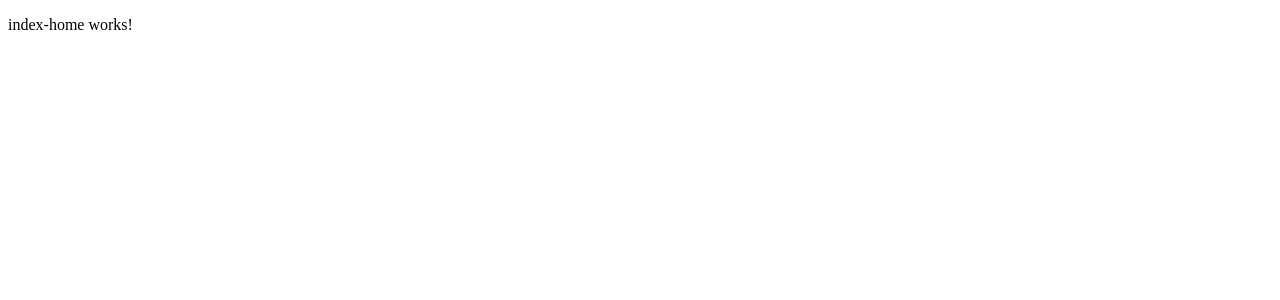
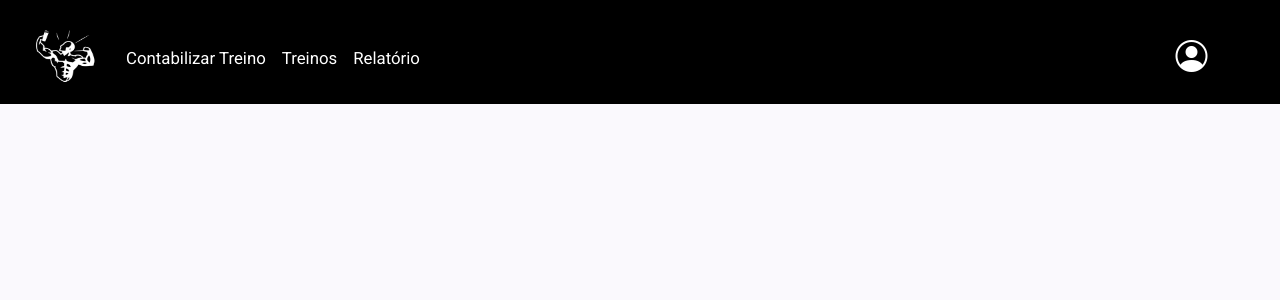
Before and after one commit to DEVLucasMoretti/Contabilizador-de-Treinos, an Angular app: page /home in a window 1280 px wide. Shown: the top 300 px of the page. Built offline with nearby package versions, Linux system fonts and the light colour scheme.

Commit message:
Implemtação Menu

```diff
--- a/angular.json
+++ b/angular.json
@@ -25,6 +25,7 @@
               }
             ],
             "styles": [
+              "src/material-theme.scss",
               "src/styles.css"
             ]
           },
--- a/package.json
+++ b/package.json
@@ -23,10 +23,12 @@
   "private": true,
   "packageManager": "npm@11.1.0",
   "dependencies": {
+    "@angular/cdk": "^21.0.6",
     "@angular/common": "^21.0.0",
     "@angular/compiler": "^21.0.0",
     "@angular/core": "^21.0.0",
     "@angular/forms": "^21.0.0",
+    "@angular/material": "^21.0.6",
     "@angular/platform-browser": "^21.0.0",
     "@angular/router": "^21.0.0",
     "rxjs": "~7.8.0",
--- a/src/app/pages/index-home/index-home.html
+++ b/src/app/pages/index-home/index-home.html
@@ -1 +1 @@
-<p>index-home works!</p>
+<app-menu></app-menu>
--- a/src/app/pages/index-home/index-home.ts
+++ b/src/app/pages/index-home/index-home.ts
@@ -1,8 +1,9 @@
 import { Component } from '@angular/core';
+import { Menu } from "../../shared/menu/menu";
 
 @Component({
   selector: 'app-index-home',
-  imports: [],
+  imports: [Menu],
   templateUrl: './index-home.html',
   styleUrl: './index-home.css',
 })
--- a/src/app/shared/header/header.html
+++ b/src/app/shared/header/header.html
@@ -1 +1,3 @@
-<p>header works!</p>
+<header>
+  <app-menu></app-menu>
+</header>
--- a/src/app/shared/header/header.ts
+++ b/src/app/shared/header/header.ts
@@ -1,8 +1,9 @@
 import { Component } from '@angular/core';
+import { Menu } from "../menu/menu";
 
 @Component({
   selector: 'app-header',
-  imports: [],
+  imports: [Menu],
   templateUrl: './header.html',
   styleUrl: './header.css',
 })
--- a/src/app/shared/menu/menu.css
+++ b/src/app/shared/menu/menu.css
@@ -0,0 +1,69 @@
+.me-active{
+    font-weight: bold;
+}
+.navbar span {
+  color: white;
+  font-size: larger;
+}
+.bg{
+  background-color: #000000;
+}
+i{
+  color: white;
+}
+
+
+/* garante alinhamento do menu do usuário à direita */
+.navbar-nav {
+  display: flex;
+  width: 100%;
+}
+
+.navbar-nav .ms-auto {
+  margin-left: auto !important;
+}
+
+/* Estilo do ícone do usuário */
+.user-icon {
+  font-size: 2rem;
+  margin-right: 8px;
+}
+
+/* Fundo verde do dropdown */
+.user-dropdown {
+  background-color: #000000 !important;
+  border-radius: 8px;
+  border: 1px solid rgba(255,255,255,0.2);
+}
+
+/* Texto branco + alinhamento dos itens */
+.user-dropdown .dropdown-item {
+  color: #ffffff !important;
+  display: flex;
+  align-items: center;
+  gap: 6px;
+  padding: 10px 16px;
+  font-size: 1rem;
+}
+
+/* Hover do dropdown */
+.user-dropdown .dropdown-item:hover {
+  background-color: #000200 !important; /* verde mais forte */
+}
+
+/* Divider branca e suave */
+.user-dropdown .dropdown-divider {
+  border-top: 1px solid rgba(255, 255, 255, 0.4) !important;
+}
+.user-dropdown {
+  position: fixed !important;
+  top: 100px;                /* ajuste conforme a altura da sua navbar */
+  min-width: 220px;         /* largura mínima do menu */
+  z-index: 2000;            /* acima do restante */
+  border-radius: 8px;
+}
+
+/* garante que o alinhamento do conteúdo continue */
+.user-dropdown .dropdown-item {
+  white-space: nowrap;
+}
--- a/src/app/shared/menu/menu.html
+++ b/src/app/shared/menu/menu.html
@@ -1 +1,52 @@
-<p>menu works!</p>
+<nav class="navbar navbar-expand-lg bg word-color">
+  <ul style="margin-left: 20px;" class="navbar-nav w-100 mb-2 mb-lg-0 mt-2">
+    <li>
+      <a routerLink="/home">
+        <img src="logo.png" alt="Logo" width="90" height="80" class="me-2">
+      </a>
+    </li>
+    <li class="nav-item mt-4">
+      <a class="nav-link" routerLink="/index-cadastroClientes" routerLinkActive="active me-active">
+        <span>Contabilizar Treino</span>
+      </a>
+    </li>
+
+    <li class="nav-item mt-4">
+      <a class="nav-link" routerLink="/index-relatorios" routerLinkActive="active me-active">
+        <span>Treinos</span>
+      </a>
+    </li>
+
+    <li class="nav-item mt-4">
+      <a class="nav-link" routerLink="/index-tarefasContabeis" routerLinkActive="active me-active">
+        <span>Relatório</span>
+      </a>
+    </li>
+
+     <li class="nav-item dropdown ms-auto user-menu mt-3" style="margin-right: 45px;">
+      <a class="nav-link dropdown-toggle d-flex align-items-center" href="#" role="button"
+         data-bs-toggle="dropdown" aria-expanded="false">
+        <i class="bi bi-person-circle user-icon"></i>
+        <span>{{nomeUsuarioLogado}}</span>
+      </a>
+
+      <ul class="dropdown-menu dropdown-menu-end user-dropdown">
+        <li>
+          <a class="dropdown-item" routerLink="/index-cadastroUsuarios">
+            <i class="bi bi-person-plus me-2"></i> Cadastro de Usuários
+          </a>
+        </li>
+
+        <li><hr class="dropdown-divider"></li>
+
+        <li>
+          <a class="dropdown-item" routerLink="/index-login"  (click)="logout()">
+            <i class="bi bi-box-arrow-right me-2" ></i> Logout
+          </a>
+        </li>
+      </ul>
+    </li>
+
+
+  </ul>
+</nav>
--- a/src/app/shared/menu/menu.ts
+++ b/src/app/shared/menu/menu.ts
@@ -8,4 +8,9 @@ import { Component } from '@angular/core';
 })
 export class Menu {
 
+  nomeUsuarioLogado : string = '';
+logout(): void {
+    // Lógica para fazer logout do usuário
+    console.log('Usuário deslogado');
+  }
 }
--- a/src/index.html
+++ b/src/index.html
@@ -6,8 +6,15 @@
   <base href="/">
   <meta name="viewport" content="width=device-width, initial-scale=1">
   <link rel="icon" type="image/x-icon" href="favicon.ico">
+  <link href="https://cdn.jsdelivr.net/npm/bootstrap@5.3.6/dist/css/bootstrap.min.css" rel="stylesheet"
+    integrity="sha384-4Q6Gf2aSP4eDXB8Miphtr37CMZZQ5oXLH2yaXMJ2w8e2ZtHTl7GptT4jmndRuHDT" crossorigin="anonymous">
+  <link rel="stylesheet" href="https://cdn.jsdelivr.net/npm/bootstrap-icons@1.13.1/font/bootstrap-icons.min.css">
+  <link href="https://fonts.googleapis.com/css2?family=Roboto:wght@300;400;500&display=swap" rel="stylesheet">
+  <link href="https://fonts.googleapis.com/icon?family=Material+Icons" rel="stylesheet">
 </head>
 <body>
   <app-root></app-root>
+    <script src="https://cdn.jsdelivr.net/npm/bootstrap@5.3.7/dist/js/bootstrap.bundle.min.js" integrity="sha384-ndDqU0Gzau9qJ1lfW4pNLlhNTkCfHzAVBReH9diLvGRem5+R9g2FzA8ZGN954O5Q" crossorigin="anonymous"></script>
+
 </body>
 </html>
--- /dev/null
+++ b/src/material-theme.scss
@@ -0,0 +1,37 @@
+
+// Include theming for Angular Material with `mat.theme()`.
+// This Sass mixin will define CSS variables that are used for styling Angular Material
+// components according to the Material 3 design spec.
+// Learn more about theming and how to use it for your application's
+// custom components at https://material.angular.dev/guide/theming
+@use '@angular/material' as mat;
+
+html {
+  height: 100%;
+  @include mat.theme((
+    color: (
+      primary: mat.$azure-palette,
+      tertiary: mat.$blue-palette,
+    ),
+    typography: Roboto,
+    density: 0,
+  ));
+}
+
+body {
+  // Default the application to a light color theme. This can be changed to
+  // `dark` to enable the dark color theme, or to `light dark` to defer to the
+  // user's system settings.
+  color-scheme: light;
+
+  // Set a default background, font and text colors for the application using
+  // Angular Material's system-level CSS variables. Learn more about these
+  // variables at https://material.angular.dev/guide/system-variables
+  background-color: var(--mat-sys-surface);
+  color: var(--mat-sys-on-surface);
+  font: var(--mat-sys-body-medium);
+
+  // Reset the user agent margin.
+  margin: 0;
+  height: 100%;
+}
```
Also changed, not shown: public/logo.png (added), 1 other file (tests, documents, lock files or other folders).
